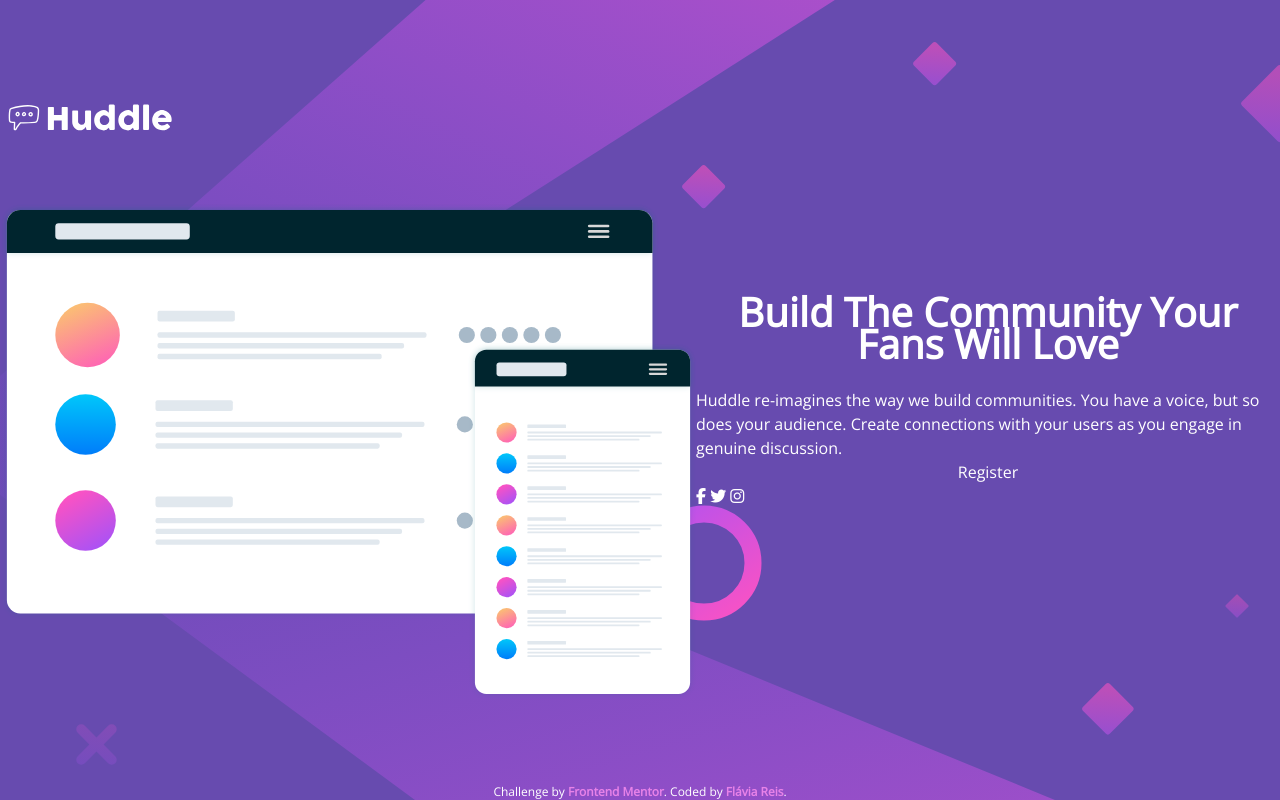
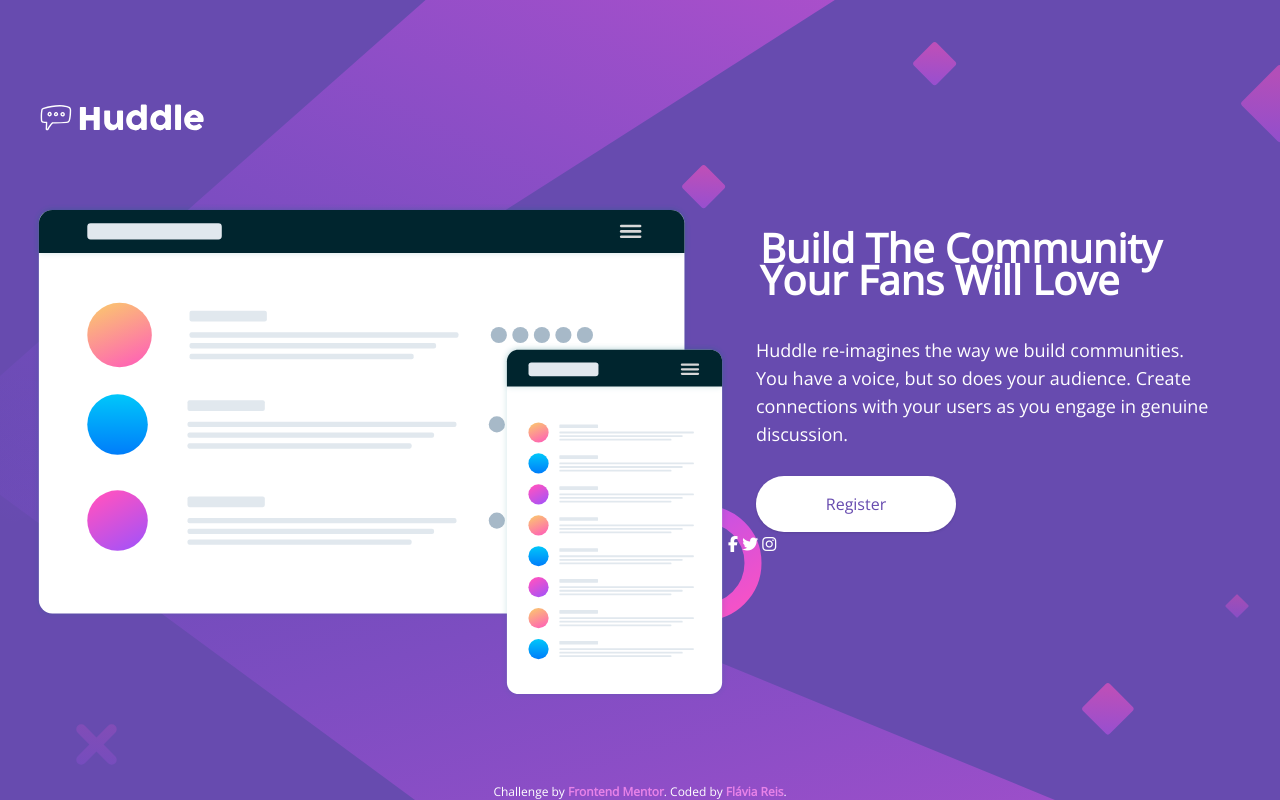
Before and after one commit to flaviare1s/huddle-landing-page, a website: page src/index.html in a window 1280 px wide. Drawn offline with nearby package versions, Linux system fonts and the light colour scheme.

Commit message:
Making styles

```diff
--- a/src/index.html
+++ b/src/index.html
@@ -29,7 +29,7 @@
   </style>
 
 </head>
-<body class="font-OpenSans text-white bg-violet bg-mobile md:bg-desktop flex flex-col justify-center items-center m-auto">
+<body class="font-OpenSans text-white bg-violet bg-mobile bg-no-repeat md:bg-desktop flex flex-col justify-center items-center m-auto">
 
   <div class="flex flex-col justify-center items-center m-auto md:flex-row">
     <header>
@@ -41,12 +41,12 @@
       </div>
     </header>
     <div class="md:flex flex-col">
-      <main class="flex flex-col items-center justify-center m-auto">
-        <h1 class="text-2xl font-semibold text-center p-7 md:text-4xl">Build The Community Your Fans Will Love</h1>
-        <p>
+      <main class="flex flex-col items-center justify-center m-auto md:max-w-520 md:items-start">
+        <h1 class="text-2xl font-semibold text-center p-8 my-8 md:text-4xl md:text-left md:my-0 md:py-3">Build The Community Your Fans Will Love</h1>
+        <p class="text-base text-center p-7 md:text-lg md:text-left">
           Huddle re-imagines the way we build communities. You have a voice, but so does your audience. Create connections with your users as you engage in genuine discussion.
         </p>
-        <button>Register</button>
+        <button class="bg-white text-violet rounded-full h-10 w-200 shadow hover:bg-softMagenta hover:text-white md:ml-7 md:h-14">Register</button>
       </main>
 
       <nav>
--- a/tailwind.config.js
+++ b/tailwind.config.js
@@ -17,6 +17,8 @@ module.exports = {
       },
       spacing: {
         '75': '296px',
+        '200': '200px',
+        '520': '520px',
         '696': '696px',
       },
       fontSize: {
```
Also changed, not shown: src/output.css.
